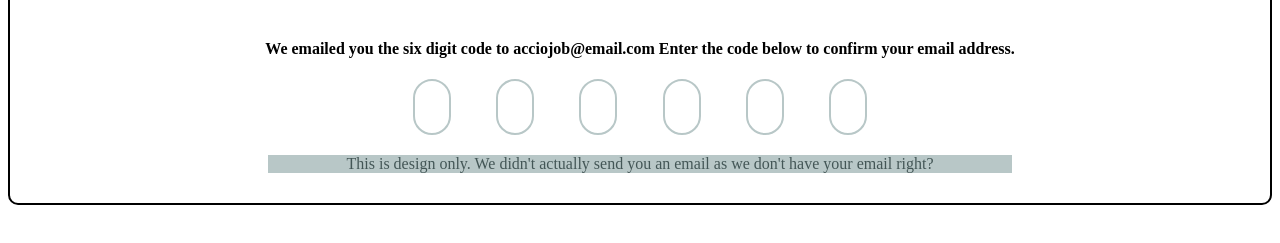
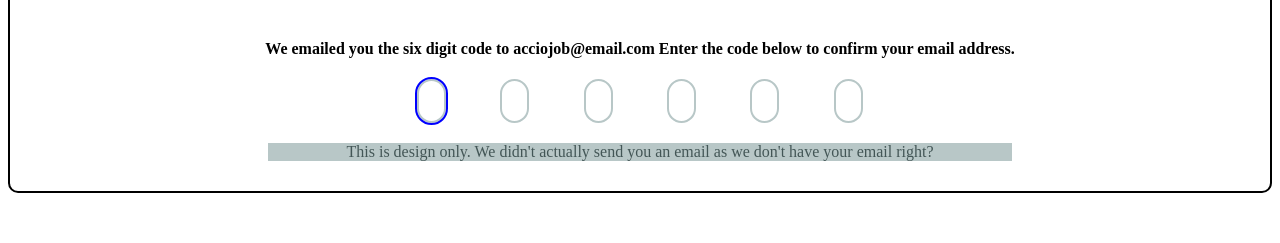
Before and after one commit to acciojob/OTP-Adnanahmad27, a website: page main.html in a window 1280 px wide. Shown: the part 91-334 px from the top of the page. Drawn offline with Linux system fonts and the light colour scheme.

Commit message:
created a submission

```diff
--- a/script.js
+++ b/script.js
@@ -36,4 +36,8 @@ for(let i=1 ; i<=6 ; i++){
 	container.appendChild(code_continer);
 	code_continer.addEventListener("input" , onInput);
 	code_continer.addEventListener("keyup" , onKeyUp);
+	if(i===1){
+		code_continer.focus();
+
+	}
 }
--- a/styles.css
+++ b/styles.css
@@ -27,10 +27,10 @@ body > div{
 .code{
 
 	border : 2px solid #b8c7c7;
-	width : 30px;
-	height:50px;
-	border-radius:25px;
-	font-size:2rem;
+	width : 21px;
+	height:38px;
+	border-radius:17px;
+	font-size:1.2rem;
 	text-align:center;
 }
 .code:focus{
```
